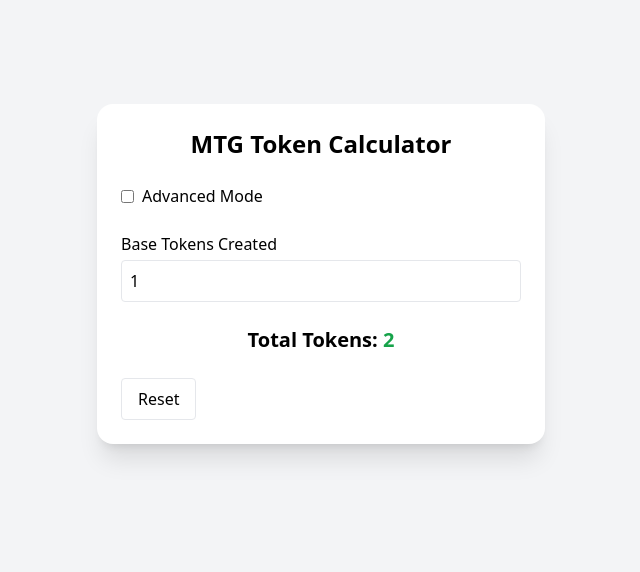
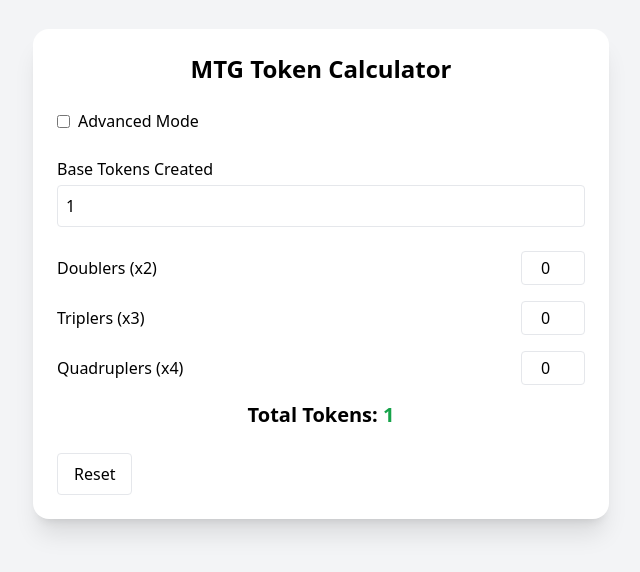
Before and after one commit to Whuki/mtg-token-calculator, a React (Vite) app: page / in a window 1280 px wide. Shown: the part 126-698 px from the top of the page, without its empty margins (319-959 px from the left). Built offline with nearby package versions, Linux system fonts and the light colour scheme.

Commit message:
Made simple tab have the variables again

```diff
--- a/src/App.jsx
+++ b/src/App.jsx
@@ -1,32 +1,43 @@
 import React, { useState } from "react";
 
-// Preset multiplier cards
+// Preset multiplier cards for Advanced Mode
 const CARD_PRESETS = [
   { name: "Doubling Season", multiplier: 2 },
   { name: "Parallel Lives", multiplier: 2 },
   { name: "Anointed Procession", multiplier: 2 },
   { name: "Primal Vigor", multiplier: 2 },
   { name: "Mondrak", multiplier: 2 },
-  // Add more cards here if needed
+  // Add more cards here as needed
 ];
 
 export default function App() {
   const [baseTokens, setBaseTokens] = useState(1);
   const [advancedMode, setAdvancedMode] = useState(false);
 
+  // Simple mode multipliers
+  const [doublers, setDoublers] = useState(0);
+  const [triplers, setTriplers] = useState(0);
+  const [quadruplers, setQuadruplers] = useState(0);
+
   // Advanced mode state
-  const [cards, setCards] = useState([{ name: CARD_PRESETS[0].name, multiplier: CARD_PRESETS[0].multiplier, quantity: 1 }]);
+  const [cards, setCards] = useState([
+    { name: CARD_PRESETS[0].name, multiplier: CARD_PRESETS[0].multiplier, quantity: 1 },
+  ]);
 
-  // Calculate total tokens
-  const totalTokens =
+  // Calculate totals
+  const simpleTotal =
+    baseTokens * Math.pow(2, doublers) * Math.pow(3, triplers) * Math.pow(4, quadruplers);
+
+  const advancedTotal =
     baseTokens *
     cards.reduce((acc, card) => acc * Math.pow(card.multiplier, card.quantity), 1);
 
   return (
     <div className="min-h-screen flex items-center justify-center bg-gray-100 p-6">
-      <div className="w-full max-w-md bg-white shadow-xl rounded-2xl p-6 space-y-6">
+      <div className="w-full max-w-xl bg-white shadow-xl rounded-2xl p-6 space-y-6">
         <h1 className="text-2xl font-bold text-center">MTG Token Calculator</h1>
 
+        {/* Toggle Advanced Mode */}
         <div>
           <label className="flex items-center gap-2">
             <input
@@ -38,6 +49,7 @@
           </label>
         </div>
 
+        {/* Base Tokens */}
         <div>
           <label className="block font-medium mb-1">Base Tokens Created</label>
           <input
@@ -49,15 +61,42 @@
           />
         </div>
 
+        {/* Simple Mode Inputs */}
+        {!advancedMode && (
+          <div className="space-y-4">
+            {[
+              { label: "Doublers (x2)", value: doublers, setValue: setDoublers },
+              { label: "Triplers (x3)", value: triplers, setValue: setTriplers },
+              { label: "Quadruplers (x4)", value: quadruplers, setValue: setQuadruplers },
+            ].map((item, idx) => (
+              <div key={idx} className="flex gap-2 items-center">
+                <label className="flex-1">{item.label}</label>
+                <input
+                  type="number"
+                  min="0"
+                  value={item.value}
+                  onChange={(e) => item.setValue(Number(e.target.value))}
+                  className="w-16 p-1 border rounded text-center"
+                />
+              </div>
+            ))}
+
+            <div className="text-center text-xl font-semibold">
+              Total Tokens: <span className="text-green-600">{simpleTotal}</span>
+            </div>
+          </div>
+        )}
+
+        {/* Advanced Mode Table */}
         {advancedMode && (
-          <div className="space-y-4">
-            <table className="w-full border-collapse">
+          <div className="space-y-4 overflow-x-auto">
+            <table className="w-full min-w-[550px] border-collapse">
               <thead>
                 <tr>
-                  <th className="border px-2 py-1">Card Name</th>
-                  <th className="border px-2 py-1">Multiplier</th>
-                  <th className="border px-2 py-1">Quantity</th>
-                  <th className="border px-2 py-1">Remove</th>
+                  <th className="border px-2 py-1 w-48">Card Name</th>
+                  <th className="border px-2 py-1 w-20">Multiplier</th>
+                  <th className="border px-2 py-1 w-20">Quantity</th>
+                  <th className="border px-2 py-1 w-16">Remove</th>
                 </tr>
               </thead>
               <tbody>
@@ -112,18 +151,22 @@
             >
               Add Card
             </button>
+
+            <div className="text-center text-xl font-semibold mt-4">
+              Total Tokens: <span className="text-green-600">{advancedTotal}</span>
+            </div>
           </div>
         )}
 
-        <div className="text-center text-xl font-semibold mt-4">
-          Total Tokens: <span className="text-green-600">{totalTokens}</span>
-        </div>
-
+        {/* Reset Button */}
         <div className="flex justify-between">
           <button
             className="px-4 py-2 border rounded"
             onClick={() => {
               setBaseTokens(1);
+              setDoublers(0);
+              setTriplers(0);
+              setQuadruplers(0);
               setCards([{ name: CARD_PRESETS[0].name, multiplier: CARD_PRESETS[0].multiplier, quantity: 1 }]);
               setAdvancedMode(false);
             }}
```
Also changed, not shown: 1 other file (tests, documents, lock files or other folders).
